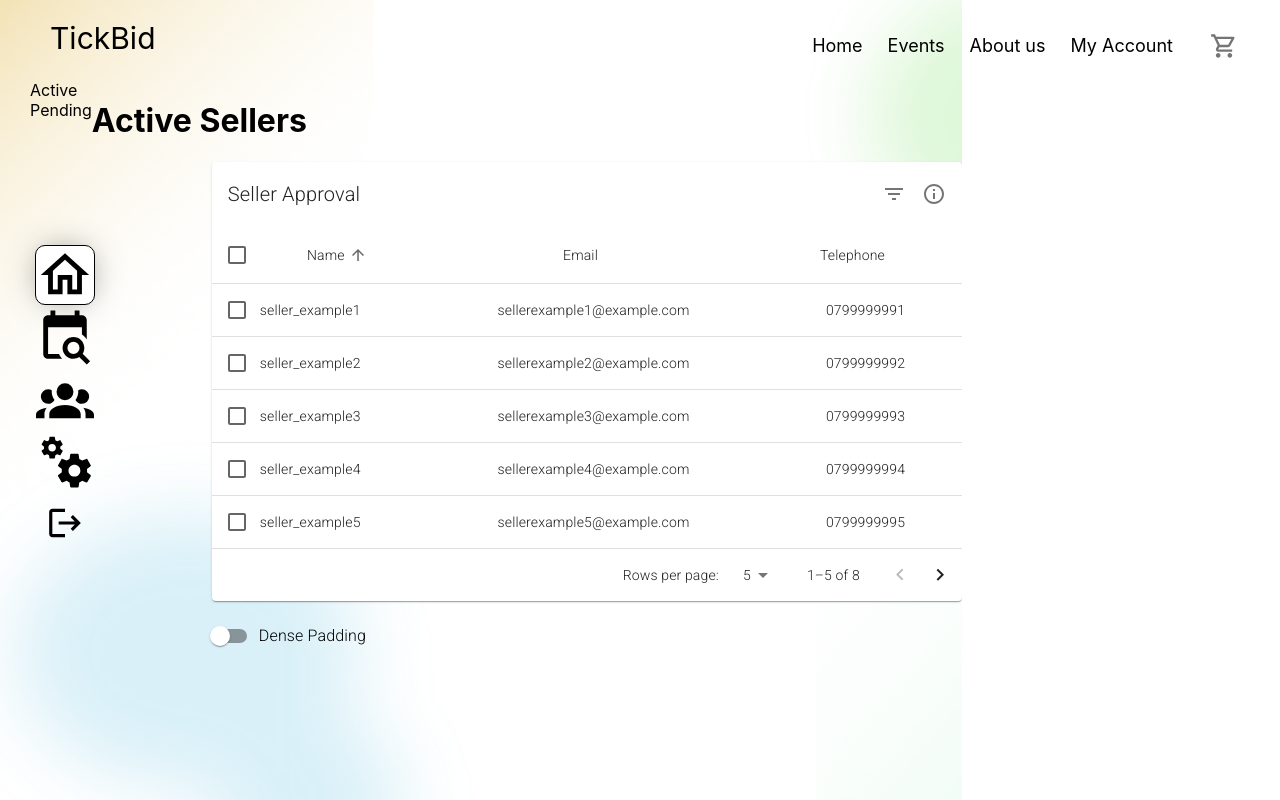
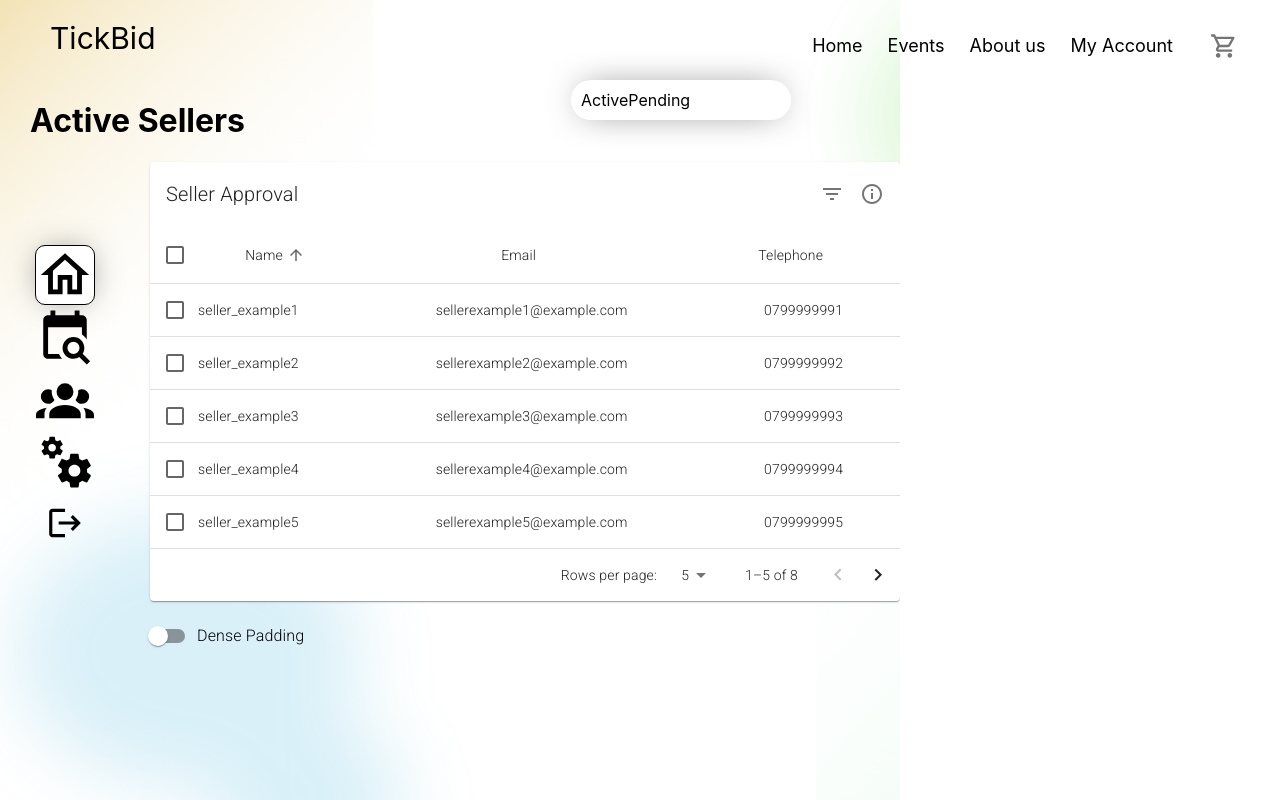
Before and after one commit to samitha093/Software-project, a Next.js app in the folder client/: page /manager/activesellers in a window 1280 px wide. Built offline with nearby package versions, Linux system fonts and the light colour scheme; no server answers; a web font is replaced by a local one.

Commit message:
SellersTopBar Component Updated

```diff
--- a/client/components/manager/SellersTopBar.tsx
+++ b/client/components/manager/SellersTopBar.tsx
@@ -2,6 +2,9 @@ import React from 'react'
 import Link from 'next/link'
 import { styled } from '@mui/material/styles';
 import Tooltip, { TooltipProps, tooltipClasses } from '@mui/material/Tooltip';
+
+import styles from './styles.module.css'
+import classnames from 'classnames';
 
 const BootstrapTooltip = styled(({ className, ...props }: TooltipProps) => (
   <Tooltip {...props} arrow classes={{ popper: className }} />
@@ -31,8 +34,8 @@ const SellersTopBar: React.FC<TopbarProps> = ({ id3 }) => {
     }
   }, []);
   return (
-    <div className="manager-seller-c-topbar">
-      <div className="manager-seller-c-topbar-container">
+    <div className={styles.manager_seller_c_topbar}>
+      <div className={styles.manager_seller_c_topbar_container}>
         <Link href="/manager/activesellers">
           <div className={sellerstopbar1 ? 'manager-seller-c-topbar-item active' : 'manager-seller-c-topbar-item'}>
             Active
```
